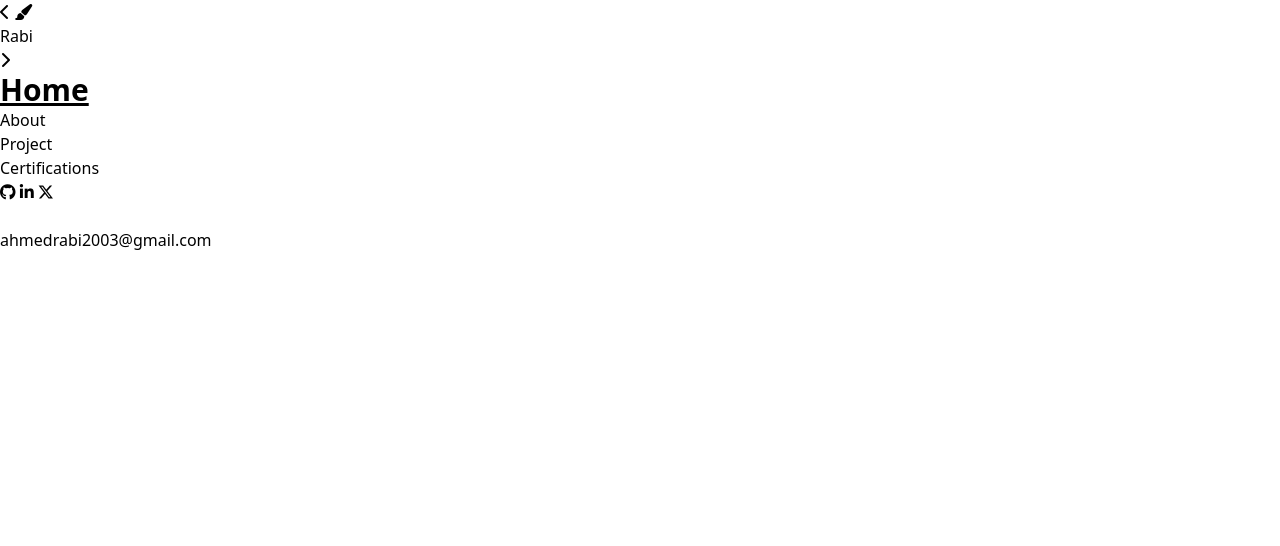
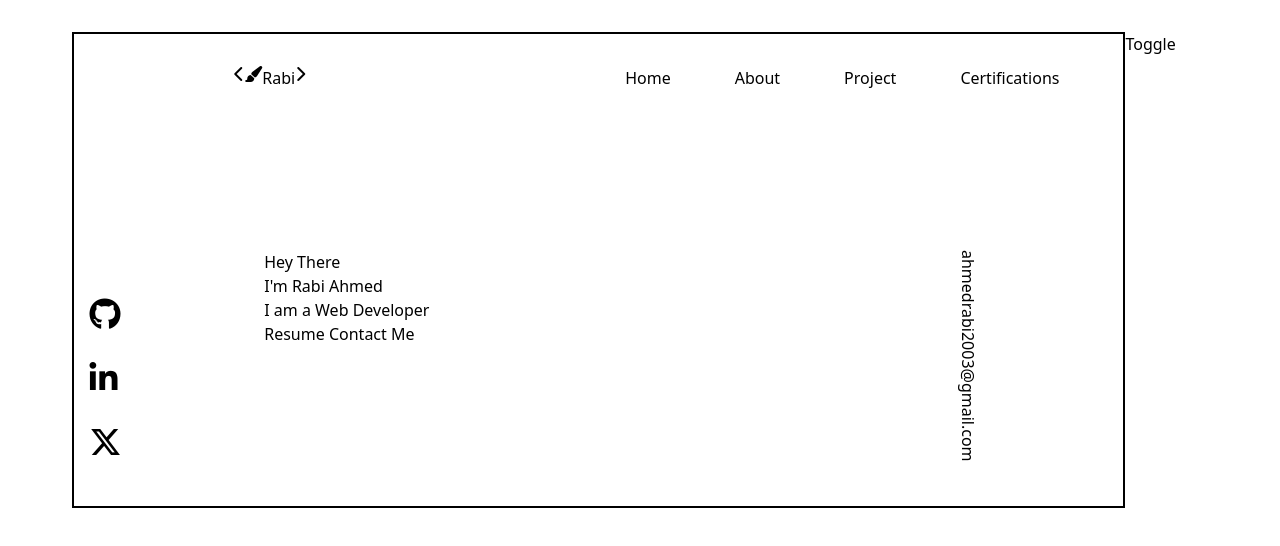
Before and after one commit to rahbhee/Portfolio-website, a website: page src/index.html in a window 1280 px wide. Drawn offline with nearby package versions, Linux system fonts and the light colour scheme.

Commit message:
more css

```diff
--- a/src/index.html
+++ b/src/index.html
@@ -5,48 +5,52 @@
     <meta name="viewport" content="width=device-width, initial-scale=1.0">
     <title>Document</title>
     <link href="/dist/output.css" rel="stylesheet">
+    <link href="https://cdn.jsdelivr.net/npm/tailwindcss@2/dist/tailwind.min.css" rel="stylesheet">
     <link rel="stylesheet" href="https://cdnjs.cloudflare.com/ajax/libs/font-awesome/6.5.1/css/all.min.css" integrity="sha512-DTOQO9RWCH3ppGqcWaEA1BIZOC6xxalwEsw9c2QQeAIftl+Vegovlnee1c9QX4TctnWMn13TZye+giMm8e2LwA==" crossorigin="anonymous" referrerpolicy="no-referrer" />
 </head>
-<body>
-    <main>
-        <header class="flex-row">
-            <div>
+<body class="flex m-auto mt-8 my-8 justify-center">
+    <main class="border-2 border-black py-8">
+        <header class="flex justify-between">
+            <div class="flex ml-40 mr-52">
                 <i class="fa-solid fa-chevron-left"></i>
                 <i class="fa-solid fa-paintbrush"></i>
-                <h3>Rabi</h3>
-                <i class="fa-solid fa-chevron-right"></i>
+                <h3 class="">Rabi</h3>
+                <i class="mr-28 fa-solid fa-chevron-right"></i>
             </div>
-            <nav>
-                <p class="text-3xl font-bold underline">Home</p>
-                <p>About</p>
-                <p>Project</p>
-                <p>Certifications</p>
+            <nav class="flex">
+                <p class="mr-16">Home</p>
+                <p class="mr-16">About</p>
+                <p class="mr-16">Project</p>
+                <p class="mr-16">Certifications</p>
             </nav>
         </header>
-        <aside>
-            <a href="https://github.com/rahbhee"><i class="fa-brands fa-github"></i></a>
-            <a href=""><i class="fa-brands fa-linkedin-in"></i></a>
-            <a href=""><i class="fa-brands fa-x-twitter"></i></a>
+        <section class="flex mt-40 justify-around mr-32">
+        <aside class="flex flex-col justify-between mt-8">
+            <a href="https://github.com/rahbhee"><i class="my-4 fa-brands fa-github w-1/2"></i></a>
+            <a href=""><i class="my-4 fa-brands fa-linkedin-in"></i></a>
+            <a href=""><i class="my-4 fa-brands fa-x-twitter"></i></a>
             <div></div>
         </aside>
-        <article>
-            <p></p>
-            <h1></h1>
-            <h2></h2>
-            <button></button>
-            <button></button>
+        <article class="mr-28 ml-28">
+            <p>Hey There</p>
+            <h1>I'm Rabi Ahmed</h1>
+            <h2>I am a Web Developer</h2>
+            <button>Resume</button>
+            <button>Contact Me</button>
             <img/>
         </article>
-        <aside>
-            <p>ahmedrabi2003@gmail.com</p>
+        <aside class="ml-96">
+            <p style="writing-mode: vertical-rl">ahmedrabi2003@gmail.com</p>
             <div></div>
         </aside>
-    </main>
+        </section>
+  </main>
     <section>
         <p></p>
     </section>
     <section>
         <p></p>
     </section>
+    <div class="mr-8">Toggle</div>
 </body>
 </html>
```
Also changed, not shown: dist/output.css, src/new.jpg (added).
